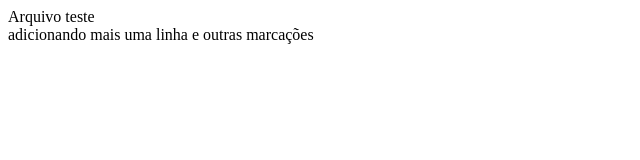
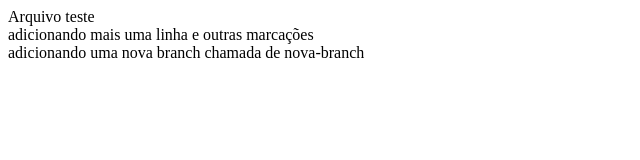
Before and after one commit to matheuspasini92/teste-repositorio, a plain HTML site: page index1.html in a window 1280 px wide. Shown: the whole page, without its empty margins (0-640 px from the left). Drawn offline with Linux system fonts and the light colour scheme.

Commit message:
modificação de arquivo na nova-branch criada

```diff
--- a/index1.html
+++ b/index1.html
@@ -3,6 +3,8 @@
 </head>
 <body>
 Arquivo teste<br>
-adicionando mais uma linha e outras marcações
+adicionando mais uma linha e outras marcações<br>
+adicionando uma nova branch chamada de nova-branch
+
 </body>
 </html>
```
